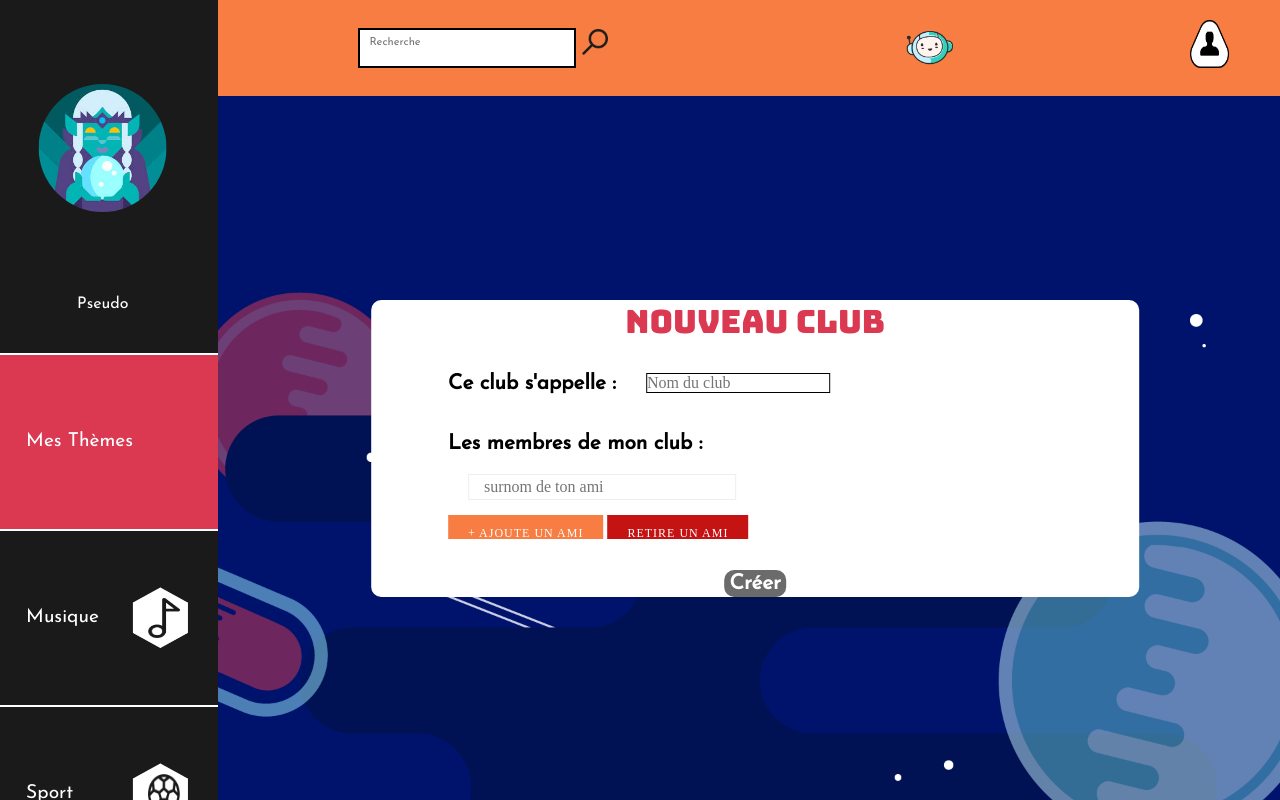
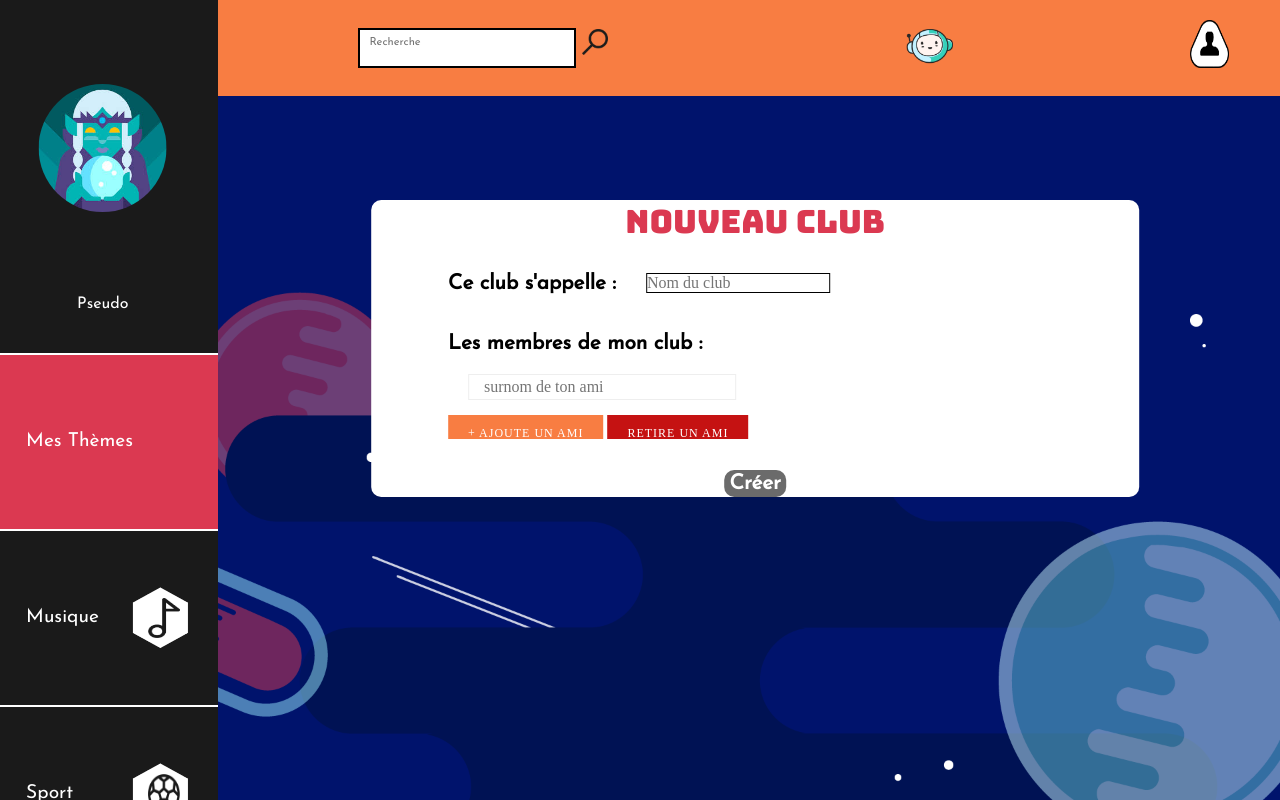
Before and after one commit to ThibaultRichardHetic/2-semaines-decembre, a PHP site: page /clubcrea.php in a window 1280 px wide. Run offline with PHP 8.4, Linux system fonts and the light colour scheme.

Commit message:
:art: correction paul indentation

```diff
--- a/clubcrea.php
+++ b/clubcrea.php
@@ -20,7 +20,9 @@
                     <img src="src/Navbar/Glass.png">
                 </a>
             </div>
-            <img src="src/all/logo.png" class="nav__logo" alt="">
+            <a href="index.php" class="a__logo">
+                <img src="src/all/logo.png" class="nav__logo" alt="">
+            </a>
             <div class="navbar__profil">
                 <a href="myjournal.php">
                     <img src="src/Navbar/User.png">
@@ -38,15 +40,48 @@
             </div>
             <div class="sidebar__topics">
                 <ul class="js-ul-side">
-                    <li class="topics__mytopics"><a href="#">Mes Thèmes</a></li>
-                    <li class="topics__videos"><a href="#">Musique</a><img src="src/Sidebar/Hexagon_White.png"><img src="src/Sidebar/Music.png" class="topics__iconmusic"></li>
-                    <li class="topics__sport"><a href="#">Sport</a><img src="src/Sidebar/Hexagon_White.png"><img src="src/Sidebar/Sport.png" class="topics__iconsport"></li>
-                    <li class="topics__videosgames"><a href="#">Jeux</a><img src="src/Sidebar/Hexagon_White.png"><img src="src/Sidebar/Controller.png" class="topics__iconcontroller"></li>
-                    <li class="topics__art"><a href="#">Art</a><img src="src/Sidebar/Hexagon_White.png"><img src="src/Sidebar/Pencil.png" class="topics__iconpencil"></li>
-                    <li class="topics__music"><a href="#">Cuisine</a><img src="src/Sidebar/Hexagon_White.png"><img src="src/Sidebar/Cook.png" class="topics__iconcook"></li>
-                    <li class="topics__tutoriels"><a href="#">Tutoriels</a><img src="src/Sidebar/Hexagon_White.png"><img src="src/Sidebar/Scissors.png" class="topics__iconscissors"></li>
-                    <li class="topics__humor"><a href="#">Humour</a><img src="src/Sidebar/Hexagon_White.png"><img src="src/Sidebar/Tongue.png" class="topics__icontongue"></li>
-                    <li class="topics__myclubs"><a href="#">Mes Clubs</a><img src="src/Sidebar/Cross.png"></li>
+                    <li class="topics__mytopics">
+                        <a href="#">Mes Thèmes</a>
+                    </li>
+                    <li class="topics__videos">
+                        <a href="#">Musique</a>
+                        <img src="src/Sidebar/Hexagon_White.png">
+                        <img src="src/Sidebar/Music.png" class="topics__iconmusic">
+                    </li>
+                    <li class="topics__sport">
+                        <a href="#">Sport</a>
+                        <img src="src/Sidebar/Hexagon_White.png">
+                        <img src="src/Sidebar/Sport.png" class="topics__iconsport">
+                    </li>
+                    <li class="topics__videosgames">
+                        <a href="#">Jeux</a>
+                        <img src="src/Sidebar/Hexagon_White.png">
+                        <img src="src/Sidebar/Controller.png" class="topics__iconcontroller">
+                    </li>
+                    <li class="topics__art">
+                        <a href="#">Art</a>
+                        <img src="src/Sidebar/Hexagon_White.png">
+                        <img src="src/Sidebar/Pencil.png" class="topics__iconpencil">
+                    </li>
+                    <li class="topics__music">
+                        <a href="#">Cuisine</a>
+                        <img src="src/Sidebar/Hexagon_White.png">
+                        <img src="src/Sidebar/Cook.png" class="topics__iconcook">
+                    </li>
+                    <li class="topics__tutoriels">
+                        <a href="#">Tutoriels</a>
+                        <img src="src/Sidebar/Hexagon_White.png">
+                        <img src="src/Sidebar/Scissors.png" class="topics__iconscissors">
+                    </li>
+                    <li class="topics__humor">
+                        <a href="#">Humour</a>
+                        <img src="src/Sidebar/Hexagon_White.png">
+                        <img src="src/Sidebar/Tongue.png" class="topics__icontongue">
+                    </li>
+                    <li class="topics__myclubs">
+                        <a href="#">Mes Clubs</a>
+                        <img src="src/Sidebar/Cross.png">
+                    </li>
                 </ul>
             </div>
         </div>
--- a/styles/style.scss
+++ b/styles/style.scss
@@ -3114,7 +3114,7 @@ body.body--index
 
 /***
 *
-** register page end **
+** clubcrea page end **
 *
 ***/
 
@@ -3131,6 +3131,7 @@ body.body--index
   }
   /* Nav Bar */
   .container__navbar {
+    z-index: 2;
     position: fixed;
     display: flex;
     align-items: center;
@@ -3174,19 +3175,18 @@ body.body--index
       left: 45.5vw;
       }
     }
-    // .navbar__logo
-    // {
-    //   width: 3vw;
-    //   height: 7vh;
-    //   border-radius: 50%;
-    //   margin-left: 12%;
-    //   border: 2px solid #fff;
-    // }
-    .nav__logo
-    {
+    .a__logo
+    {
+      display: block;
       width: 50px;
       margin: auto;
-    }
+      .nav__logo
+      {
+        width: 50px;
+        margin: auto;
+      }
+    }
+
     .navbar__profil
     {
       img
@@ -3310,7 +3310,7 @@ body.body--index
       //height: 300px;
       background-color: #fff;
       margin: auto;
-      transform: translateX(15%) translateY(300px);
+      transform: translateX(15%) translateY(200px);
       border-radius: 10px;
       h3
       {
@@ -3495,10 +3495,8 @@ body.body--index
   }
 }
 
-
-
 /***
 *
-** register page end **
+** clubcrea page end **
 *
 ***/
```
Also changed, not shown: index.php (+47 -13 lines), scripts/discover.js (+10 -16 lines), styles/style.css (+10 -4 lines), styles/style.min.css, 1 other file.
